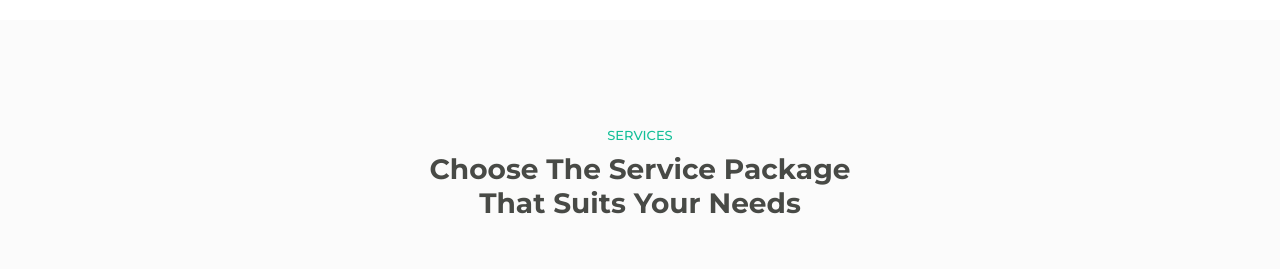
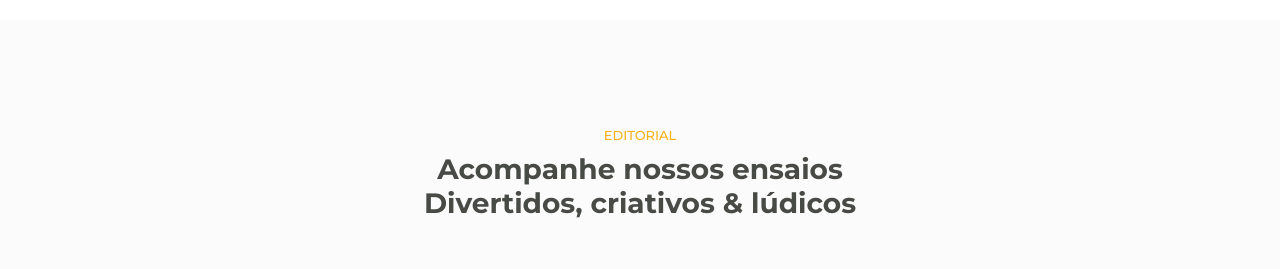
Before and after one commit to rafaelsnak/GIANEBABYV2, a plain HTML site: page index.html in a window 1280 px wide. Shown: the part 1800-2069 px from the top of the page. Drawn offline with nearby package versions, Linux system fonts and the light colour scheme.

Commit message:
cor das fontes

```diff
--- a/css/styles.css
+++ b/css/styles.css
@@ -119,7 +119,7 @@ a:hover {
 }
 
 a.green {
-	color: #14bf98;
+	color: #f9b11a;
 }
 
 a.white,
@@ -140,7 +140,7 @@ strong {
 }
 
 .section-title {
-	color: #14bf98;
+	color: #f9b11a;
 	font: 500 0.8125rem/1.125rem "Montserrat", sans-serif;
 }
 
--- a/index.html
+++ b/index.html
@@ -212,8 +212,8 @@
         <div class="container">
             <div class="row">
                 <div class="col-lg-12">
-                    <div class="section-title">SERVICES</div>
-                    <h2>Choose The Service Package<br> That Suits Your Needs</h2>
+                    <div class="section-title">EDITORIAL</div>
+                    <h2>Acompanhe nossos ensaios<br> Divertidos, criativos & lúdicos</h2>
                 </div> <!-- end of col -->
             </div> <!-- end of row -->
             <div class="row">
```
Also changed, not shown: images/services-1.jpg, images/services-2.jpg, images/services-3.jpg.
